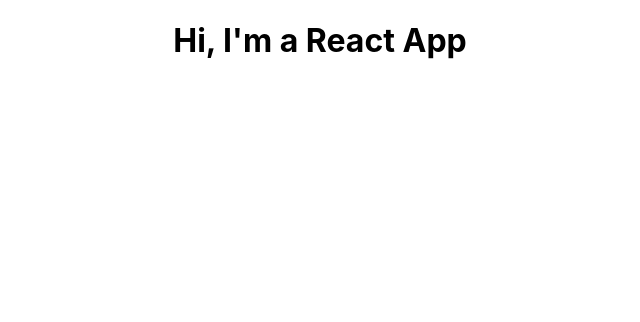
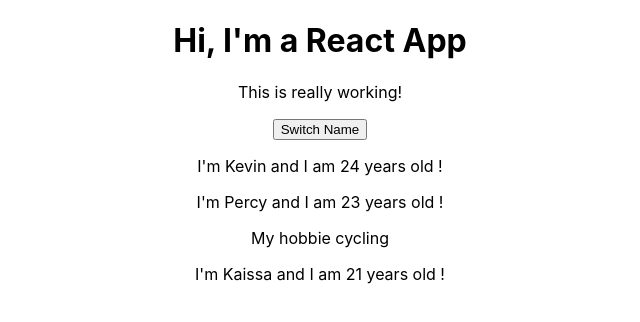
Before and after one commit to KevinPercy/react-complete-guide, a React (Create React App) app: page / in a window 1280 px wide. Shown: the top 322 px of the page, without its empty margins (320-960 px from the left). Built offline with nearby package versions, Linux system fonts and the light colour scheme.

Commit message:
Se agrega el componente persona basado en funciones

```diff
--- a/src/App.js
+++ b/src/App.js
@@ -1,14 +1,28 @@
 import React, {Component} from 'react';
 import './App.css';
+import Person from './Person/Person';
 
 class App extends Component {
+  state = {//reserved for Component based classes
+    persons: [
+      { name: 'Kevin', age: 24 },
+      { name: 'Percy', age: 23 },
+      { name: 'Kaissa', age:21 }
+    ]
+  }
+
   render(){
-  //  return (
-  //   <div className="App">
-  //     <h1>Hi, I'm a React App</h1>
-  //   </div>
-  //  );
-    return React.createElement('div', {className: 'App'}, React.createElement('h1', null, 'Hi, I\'m a React App'));
+   return (
+    <div className="App">
+      <h1>Hi, I'm a React App</h1>
+      <p>This is really working!</p>
+      <button>Switch Name</button>
+      <Person name={this.state.persons[0].name} age={this.state.persons[0].age} />
+      <Person name={this.state.persons[1].name} age={this.state.persons[1].age}>My hobbie cycling</Person>
+      <Person name={this.state.persons[2].name} age={this.state.persons[2].age} />
+    </div>
+   );
+    // return React.createElement('div', {className: 'App'}, React.createElement('h1', null, 'Hi, I\'m a React App'));
   }
 }
 
--- /dev/null
+++ b/src/Person/Person.js
@@ -0,0 +1,13 @@
+import React from 'react';
+
+const person = ( props ) => {
+return (
+    <div>
+        <p>I'm {props.name} and I am {props.age} years old ! </p>
+        <p>{props.children}</p>
+    </div>
+
+)
+};
+
+export default person;
```
